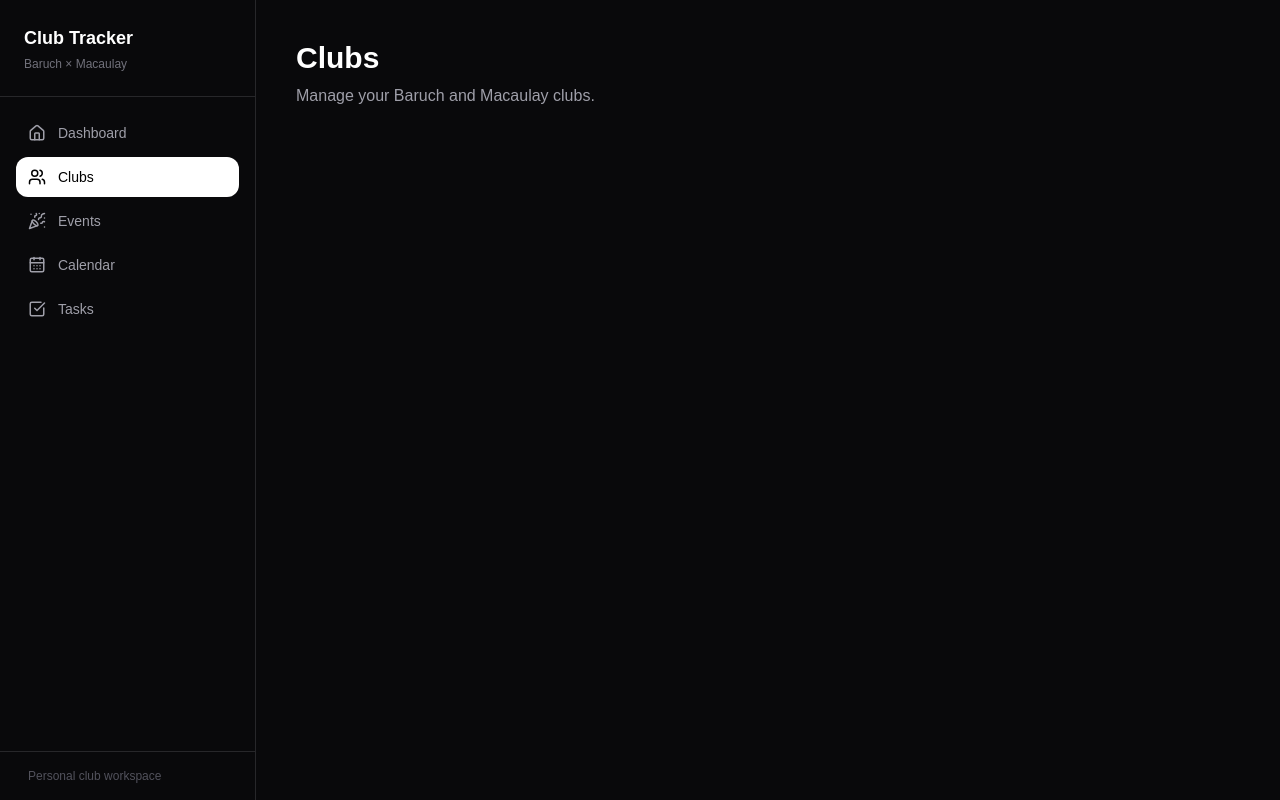
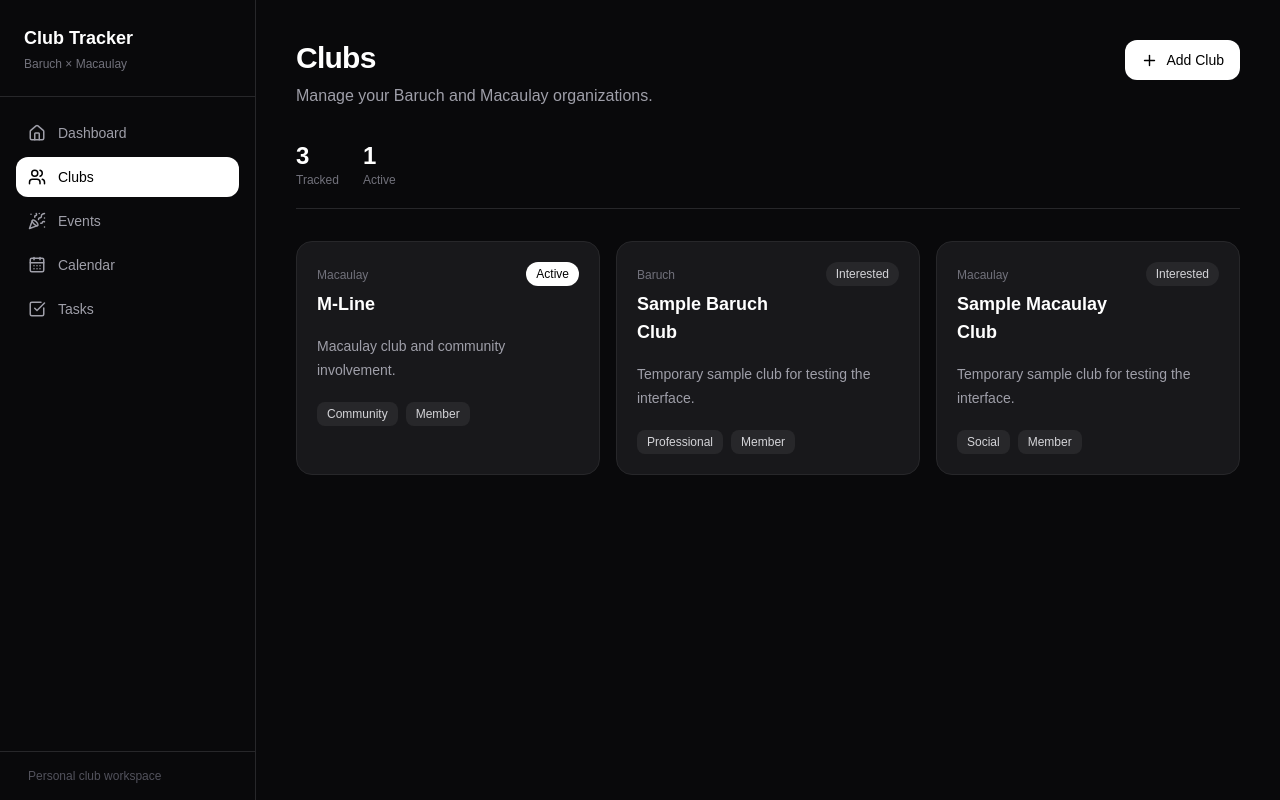
Before and after one commit to Maxy0519/club-tracker, a Next.js app: page /clubs in a window 1280 px wide. Built offline with nearby package versions, Linux system fonts and the light colour scheme.

Commit message:
feat: add club data model and club cards

```diff
--- a/app/clubs/page.tsx
+++ b/app/clubs/page.tsx
@@ -1,11 +1,64 @@
+import ClubCard from "@/components/club-card";
+import { clubs } from "@/data/clubs";
+import { Plus } from "lucide-react";
+
 export default function ClubsPage() {
+  const activeClubs = clubs.filter(
+    (club) => club.status === "Active"
+  ).length;
+
   return (
     <div className="mx-auto max-w-7xl px-6 py-8 md:px-10 md:py-10">
-      <h1 className="text-3xl font-bold">Clubs</h1>
+      <header className="mb-8 flex items-start justify-between gap-4">
+        <div>
+          <h1 className="text-3xl font-bold tracking-tight">
+            Clubs
+          </h1>
 
-      <p className="mt-2 text-zinc-400">
-        Manage your Baruch and Macaulay clubs.
-      </p>
+          <p className="mt-2 text-zinc-400">
+            Manage your Baruch and Macaulay organizations.
+          </p>
+        </div>
+
+        <button className="flex shrink-0 items-center gap-2 rounded-xl bg-white px-4 py-2.5 text-sm font-medium text-black transition hover:bg-zinc-200">
+          <Plus size={17} />
+
+          <span className="hidden sm:inline">
+            Add Club
+          </span>
+        </button>
+      </header>
+
+      <section className="mb-8 flex gap-6 border-b border-zinc-800 pb-5">
+        <div>
+          <p className="text-2xl font-semibold">
+            {clubs.length}
+          </p>
+
+          <p className="text-xs text-zinc-500">
+            Tracked
+          </p>
+        </div>
+
+        <div>
+          <p className="text-2xl font-semibold">
+            {activeClubs}
+          </p>
+
+          <p className="text-xs text-zinc-500">
+            Active
+          </p>
+        </div>
+      </section>
+
+      <section className="grid gap-4 lg:grid-cols-2 xl:grid-cols-3">
+        {clubs.map((club) => (
+          <ClubCard
+            key={club.id}
+            club={club}
+          />
+        ))}
+      </section>
     </div>
   );
 }
--- /dev/null
+++ b/components/club-card.tsx
@@ -0,0 +1,49 @@
+import { Club } from "@/types/club";
+
+type ClubCardProps = {
+  club: Club;
+};
+
+export default function ClubCard({ club }: ClubCardProps) {
+  return (
+    <article className="rounded-2xl border border-zinc-800 bg-zinc-900 p-5 transition hover:border-zinc-700">
+      <div className="flex items-start justify-between gap-4">
+        <div>
+          <span className="text-xs font-medium text-zinc-500">
+            {club.organization}
+          </span>
+
+          <h2 className="mt-1 text-lg font-semibold">
+            {club.name}
+          </h2>
+        </div>
+
+        <span
+          className={`rounded-full px-2.5 py-1 text-xs font-medium ${
+            club.status === "Active"
+              ? "bg-white text-black"
+              : "bg-zinc-800 text-zinc-300"
+          }`}
+        >
+          {club.status}
+        </span>
+      </div>
+
+      {club.description && (
+        <p className="mt-4 text-sm leading-6 text-zinc-400">
+          {club.description}
+        </p>
+      )}
+
+      <div className="mt-5 flex flex-wrap gap-2">
+        <span className="rounded-lg bg-zinc-800 px-2.5 py-1 text-xs text-zinc-300">
+          {club.category}
+        </span>
+
+        <span className="rounded-lg bg-zinc-800 px-2.5 py-1 text-xs text-zinc-300">
+          {club.role}
+        </span>
+      </div>
+    </article>
+  );
+}
--- /dev/null
+++ b/data/clubs.ts
@@ -0,0 +1,34 @@
+import { Club } from "@/types/club";
+
+export const clubs: Club[] = [
+  {
+    id: "1",
+    name: "M-Line",
+    organization: "Macaulay",
+    category: "Community",
+    role: "Member",
+    status: "Active",
+    description:
+      "Macaulay club and community involvement.",
+  },
+  {
+    id: "2",
+    name: "Sample Baruch Club",
+    organization: "Baruch",
+    category: "Professional",
+    role: "Member",
+    status: "Interested",
+    description:
+      "Temporary sample club for testing the interface.",
+  },
+  {
+    id: "3",
+    name: "Sample Macaulay Club",
+    organization: "Macaulay",
+    category: "Social",
+    role: "Member",
+    status: "Interested",
+    description:
+      "Temporary sample club for testing the interface.",
+  },
+];
--- /dev/null
+++ b/types/club.ts
@@ -0,0 +1,19 @@
+export type ClubOrganization = "Baruch" | "Macaulay";
+
+export type ClubStatus =
+  | "Active"
+  | "Interested"
+  | "Inactive";
+
+export type Club = {
+  id: string;
+  name: string;
+  organization: ClubOrganization;
+  category: string;
+  role: string;
+  status: ClubStatus;
+  description?: string;
+  instagram?: string;
+  website?: string;
+  notes?: string;
+};
```
